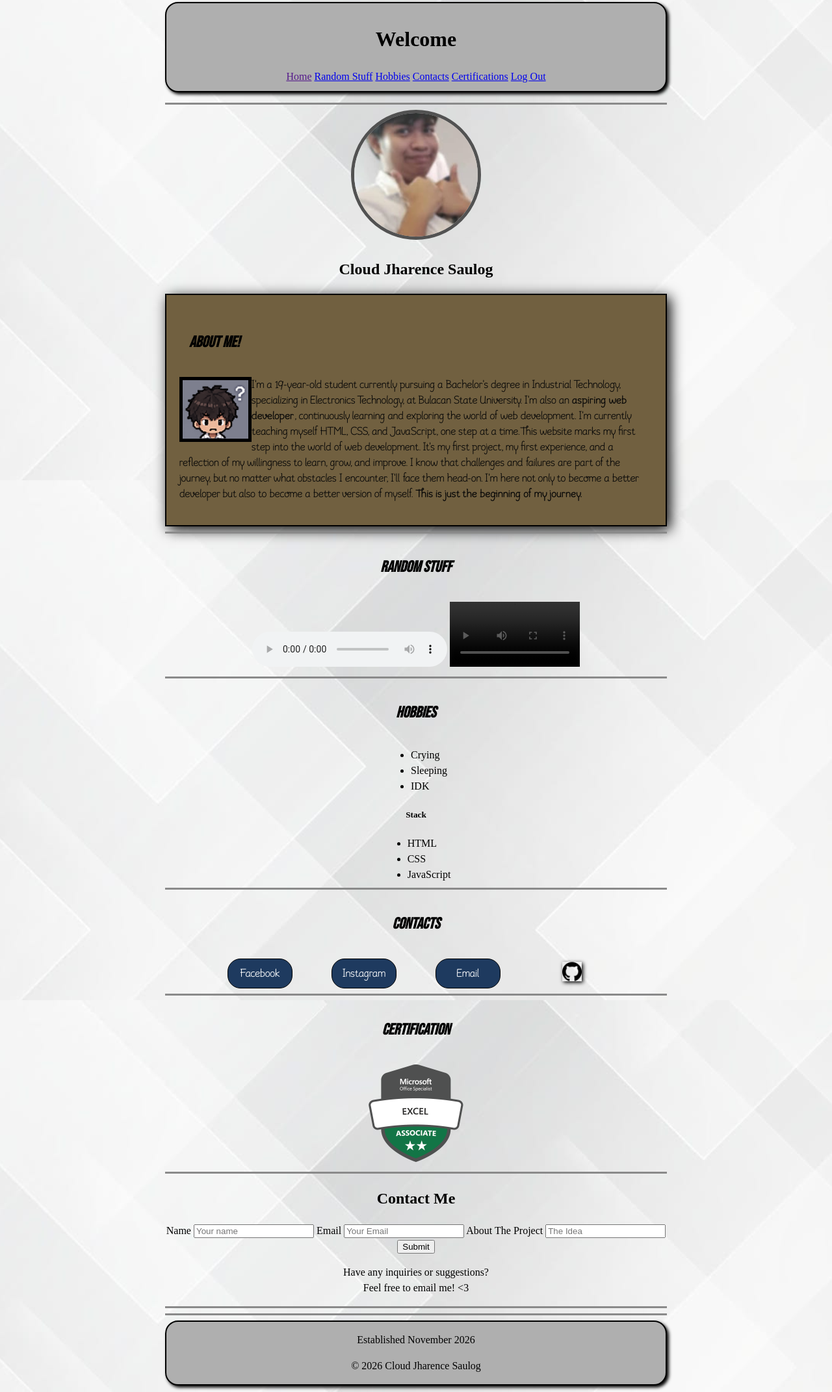
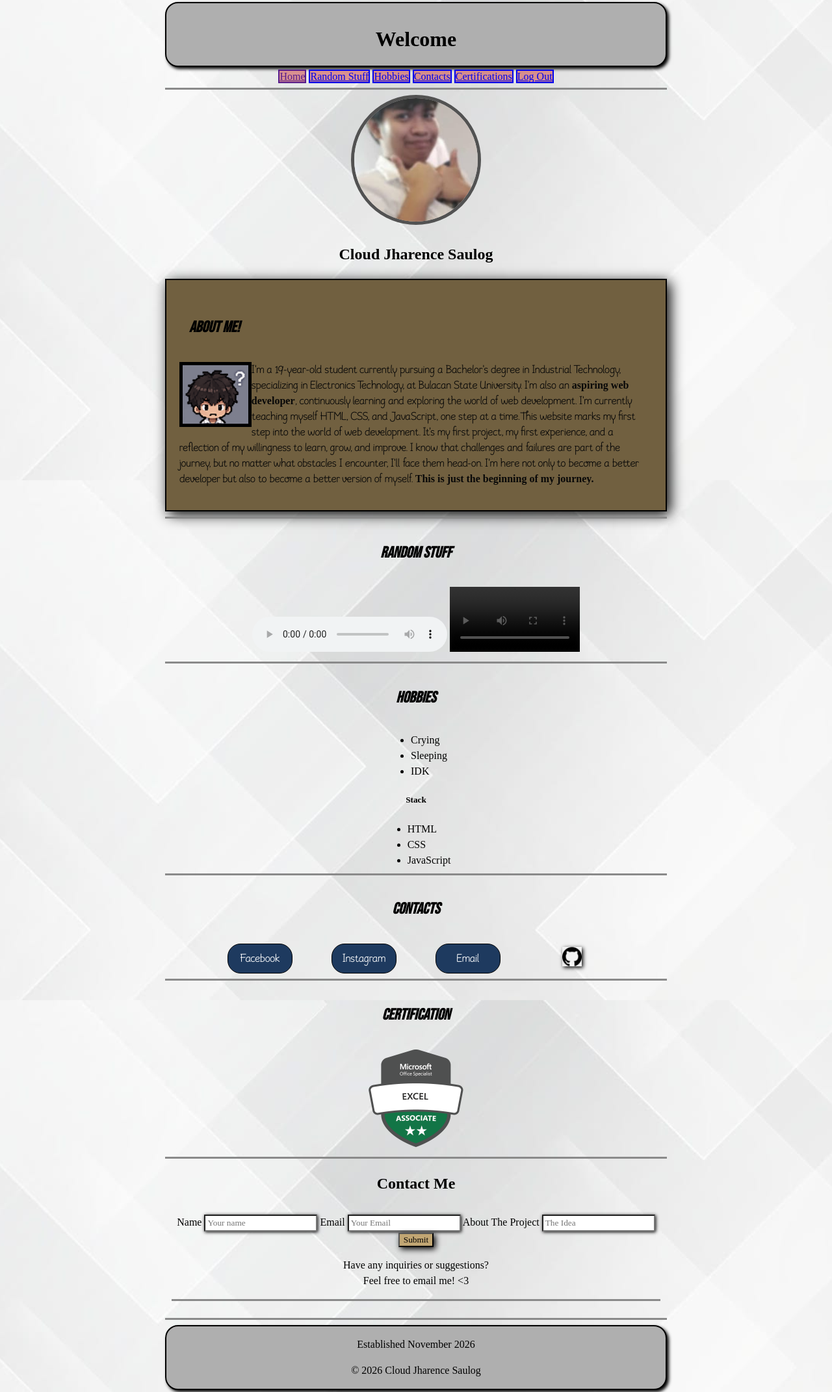
Before and after one commit to Clawdsh/another, a plain HTML site: page Home.html in a window 1280 px wide. Shown: the part 61-2203 px from the top of the page at 65% size. Drawn offline with Linux system fonts and the light colour scheme; grey boxes are pictures that could not be loaded; a web font is replaced by a local one.

Commit message:
Add custom font and update styles in style.css

```diff
--- a/style.css
+++ b/style.css
@@ -9,9 +9,15 @@
     src: url(fonts/AgravePro-VariableFont_wght.ttf)
 }
 
+@font-face {
+    font-family: lose;
+    src: url(fonts/IosevkaCharonMono-Regular.ttf);
+}
+
 /* BASE */
 * {
     box-sizing: border-box;
+    font-family: lose;
 }
 
 body {
@@ -56,13 +62,26 @@ span {
     border: 2px black solid;
     border-radius: 20px;
     box-shadow: 3px 3px 5px rgb(0, 0, 0);
-    margin-bottom: 1em;
+    margin-bottom: 2em;
     padding: 10px;
     position: sticky;
+    height: 100px;
     top: 10px;
+    z-index: 100;
+
+}
+
+#ulo a:hover{
+    background-color: #e89e14;
+}
+
+#ulo a{
+ border: 2px solid;
+ background-color: #d26c6cb4;
+ transition: background-color  0.5s ease;
+}
 
 
-}
 
 #Footer {
     background-color:  #afafaf;
@@ -89,9 +108,6 @@ ul, ol {
     padding: 20px;
     box-shadow: 5px 5px 20px;
     background-color: #716040;
-
-
-
 }
 
 #aboutme p {
@@ -144,26 +160,45 @@ ul, ol {
 .contacts a {
     width: 100px;
     flex: 0 0 100px;
-
 }
 
 .contacts img {
 height: 30px;
 width: 30px;
 box-shadow: 2px 2px 6px black;
-
 }
 
 
 #clawdshhov {
-    transition: 0.3s ease;
+    transition: border 0.2s ease-in-out;
     width: 200px;
     height: 200px;
+
 }
 
 #clawdshhov:hover {
     content: url(Keeps/profile-hover.gif);
     width: 200px;
     height: 200px;
+    border: 100px;
+}
 
+form {
+    padding: 10px;
 }
+
+form input {
+    box-shadow: 1px 1px 5px;
+    padding: 3px;
+}
+
+form button {
+    box-shadow: 3px 3px 10px;
+    background-color: #c1a673;
+}
+
+form button:hover{
+    background-color: #e89e14 ;
+    text-decoration: none;
+    z-index: -1;
+}
```
